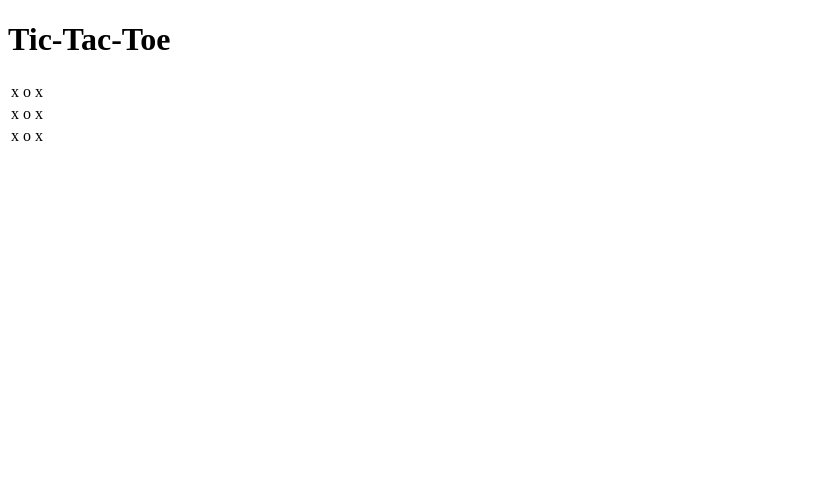
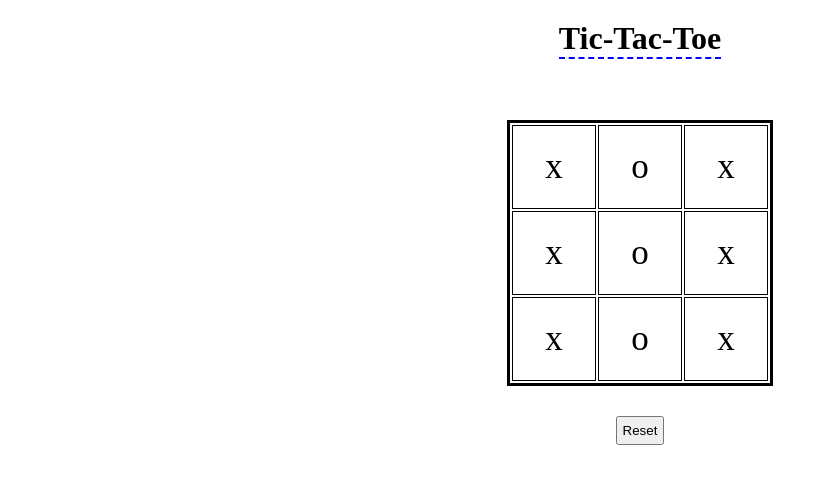
Before and after one commit to Brandon205/TicTacToe, a plain HTML site: page index.html in a window 1280 px wide. Shown: the whole page, without its empty margins (0-828 px from the left). Drawn offline with Linux system fonts and the light colour scheme.

Commit message:
The Basics Done

```diff
--- a/css/style.css
+++ b/css/style.css
@@ -1,6 +1,32 @@
 body {
+    width: 850;
+    margin: 0 auto;
+    text-align: center;
+}
 
+h1 {
+    border-bottom: 2px dashed blue;
+    display: inline-block;
+    margin-top: 20px;
 }
-table {
 
+tr {
+    border: 1px solid black;
 }
+
+button {
+    padding: 5px;
+}
+
+.board {
+    border: 3px solid black;
+    margin: 40px auto 30px auto;
+}
+
+.tile {
+    width: 80px;
+    height: 80px;
+    font-size: 35px;
+    text-align: center;
+    border: 1px solid black;
+}
--- a/index.html
+++ b/index.html
@@ -4,26 +4,29 @@
     <meta charset="UTF-8">
     <meta name="viewport" content="width=device-width, initial-scale=1.0">
     <meta http-equiv="X-UA-Compatible" content="ie=edge">
-    <title>Document</title>
+    <title>Tic-Tac-Toe</title>
+    <link rel="stylesheet" href="css/style.css">
 </head>
 <body>
     <h1>Tic-Tac-Toe</h1>
-    <table>
+    <table class="board">
         <tr>
-            <td>x</td>
-            <td>o</td>
-            <td>x</td>
+            <td class="tile">x</td>
+            <td class="tile">o</td>
+            <td class="tile">x</td>
         </tr>
         <tr>
-            <td>x</td>
-            <td>o</td>
-            <td>x</td>
+            <td class="tile">x</td>
+            <td class="tile">o</td>
+            <td class="tile">x</td>
         </tr>
         <tr>
-            <td>x</td>
-            <td>o</td>
-            <td>x</td>
+            <td class="tile">x</td>
+            <td class="tile">o</td>
+            <td class="tile">x</td>
         </tr>
     </table>
+
+    <button>Reset</button>
 </body>
 </html>
```
